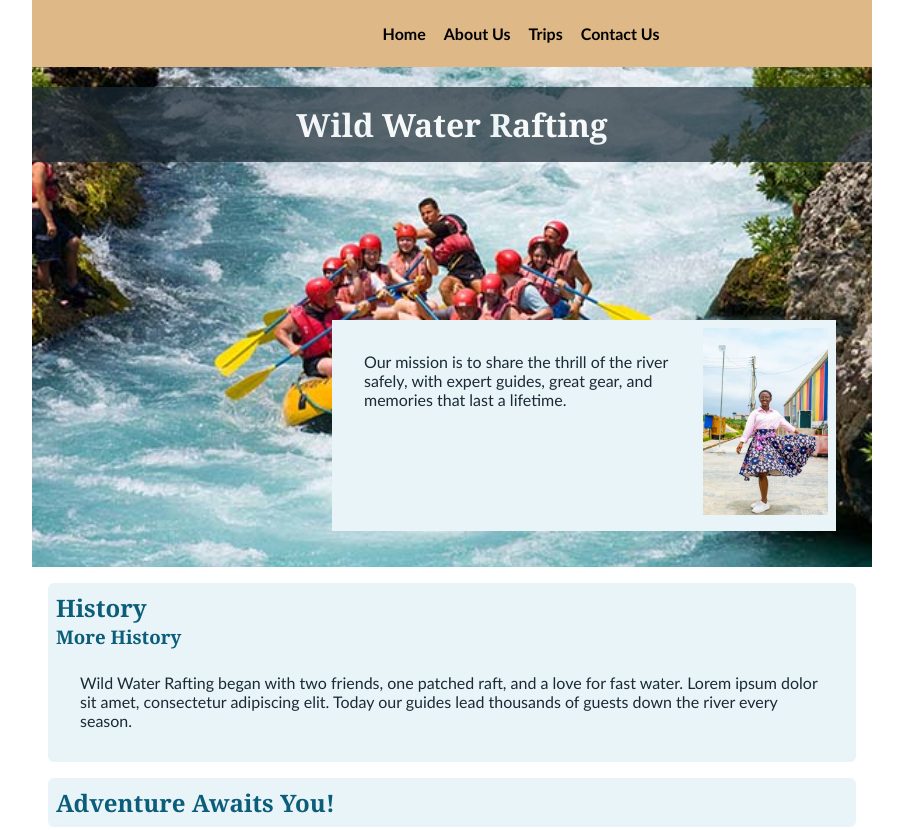
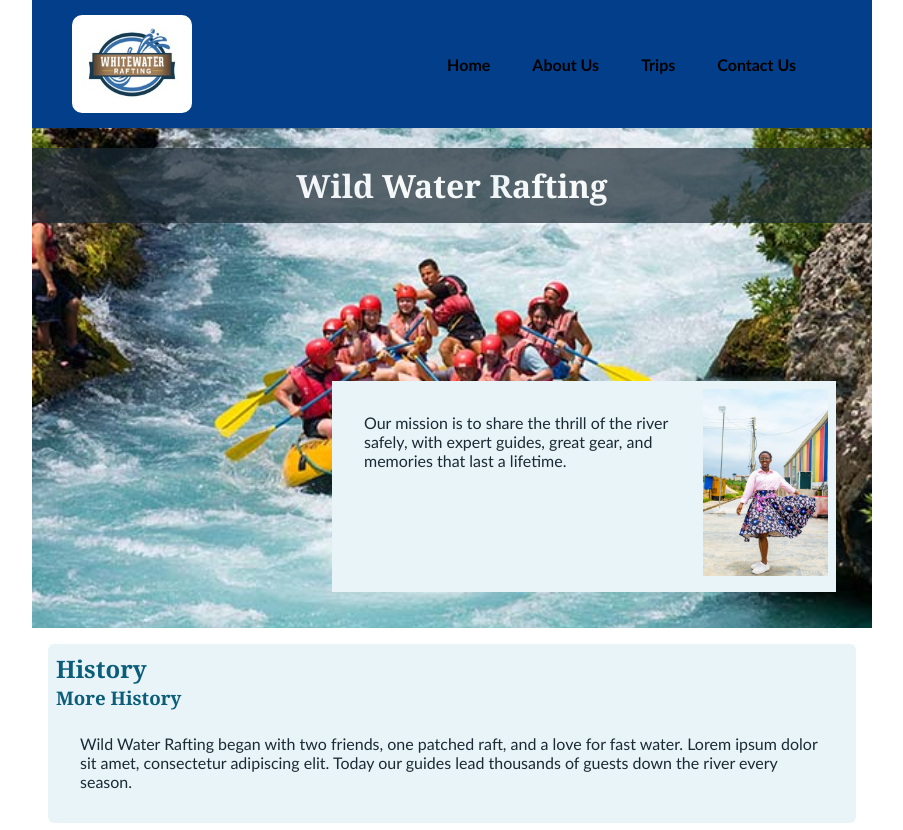
Before and after one commit to Developerfiyin/wdd130, a plain HTML site: page wwr/about.html in a window 1280 px wide. Shown: the top 830 px of the page, without its empty margins (188-1091 px from the left). Drawn offline with Linux system fonts and the light colour scheme.

Commit message:
Update assignment info for week 4

```diff
--- a/wwr/styles/rafting.css
+++ b/wwr/styles/rafting.css
@@ -52,30 +52,24 @@ header {
     display: grid;
     grid-template-columns: 150px 1fr;
     align-items: center;
-    background-color: burlywood;
+    background-color: #023e8a;
+    padding: 15px 40px;
+
 }
 
-/* header {
-    display: grid;
-    align-items: center;
-    justify-content: space-between;
-    background-color: burlywood;
-
-} */
-
 header img {
-    width: 40px;
-    height: 4px;
-    border-radius: 100px;
-    padding: 6px;
+    /* width: 40px; */
+    height: auto;
+    border-radius: 10px;
+    width: 120px;
 
 }
 
 nav {
     display: flex;
+    justify-content: flex-end;
     align-items: center;
-    justify-content: center;
-    gap: 6px;
+    gap: 30px;
     cursor: pointer;
 }
 
```
